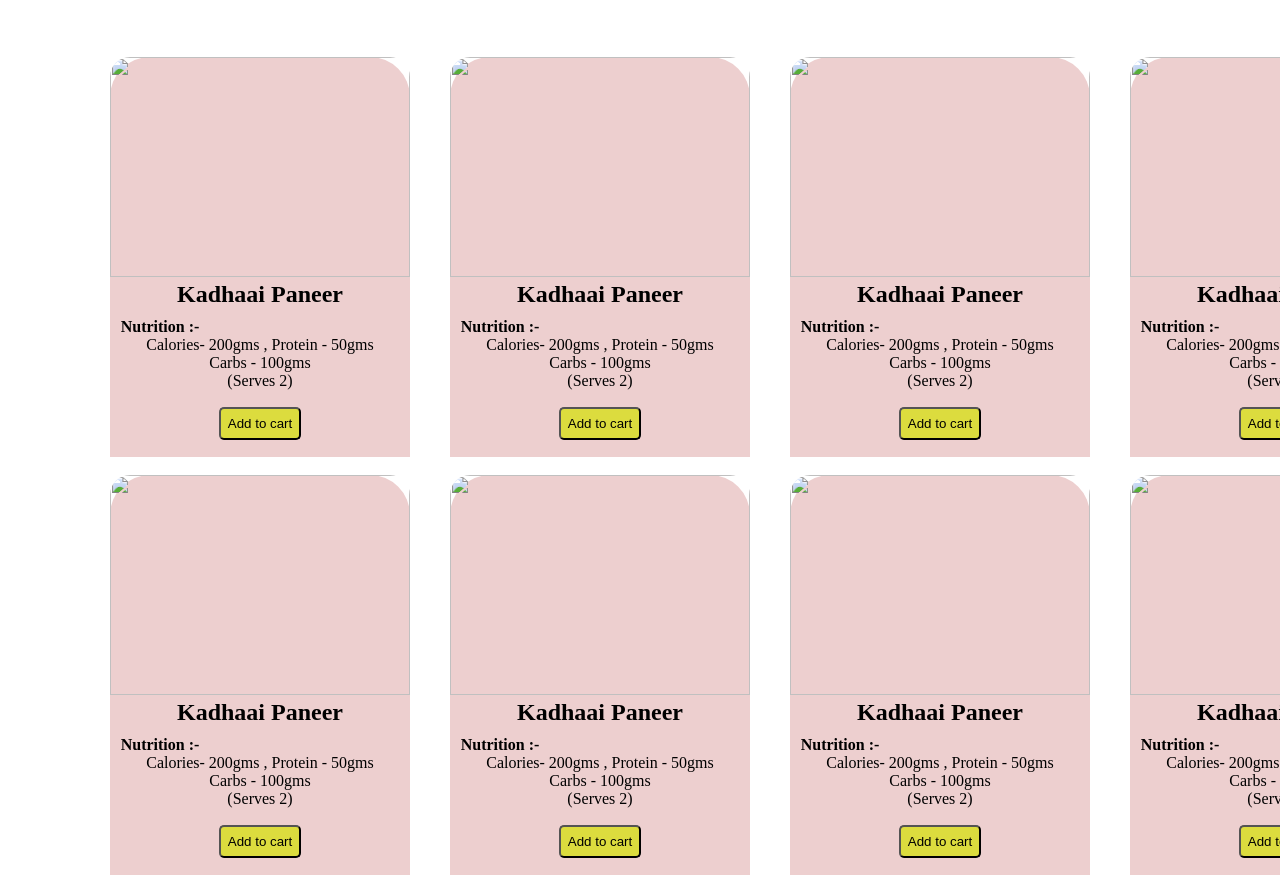
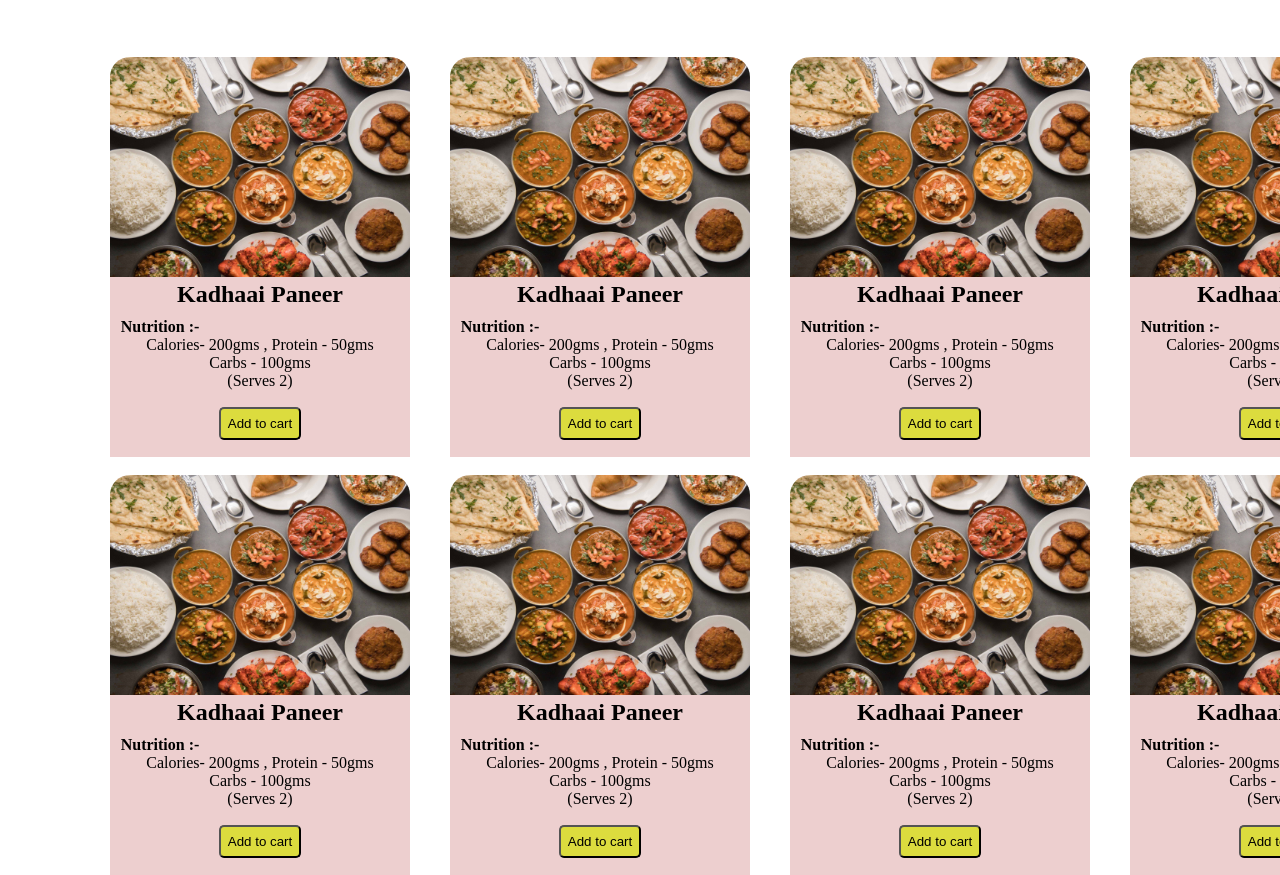
Before and after one commit to ayushg77/DeliciousDispatchFoodDelivery, a plain HTML site: page Menu-desserts.html in a window 1280 px wide. Shown: the part 67-942 px from the top of the page. Drawn offline with Linux system fonts and the light colour scheme.

Commit message:
Update Menu-desserts.html

```diff
--- a/Menu-desserts.html
+++ b/Menu-desserts.html
@@ -10,7 +10,7 @@
     <div class="container">
         <h1 class="North-Indian-Foods">Desserts</h1>
         <div class="menu-diplay-container">
-          <div class="items"><img src="images/north-indian1.jpg">
+          <div class="items"><img src="north-indian1.jpg">
              <p class="food-name">Kadhaai Paneer</p>
              <p id="Nutrition">Nutrition :-</p>
              <p>Calories- 200gms , Protein - 50gms</p>
@@ -18,7 +18,7 @@
              <p>(Serves 2)</p>
              <button type="submit" class="add-to-cart">Add to cart</button>
           </div>
-          <div class="items"><img src="images/north-indian1.jpg">
+          <div class="items"><img src="north-indian1.jpg">
             <p class="food-name">Kadhaai Paneer</p>
             <p id="Nutrition">Nutrition :-</p>
             <p>Calories- 200gms , Protein - 50gms</p>
@@ -26,7 +26,7 @@
             <p>(Serves 2)</p>
             <button type="submit" class="add-to-cart">Add to cart</button>
          </div>
-         <div class="items"><img src="images/north-indian1.jpg">
+         <div class="items"><img src="north-indian1.jpg">
             <p class="food-name">Kadhaai Paneer</p>
             <p id="Nutrition">Nutrition :-</p>
             <p>Calories- 200gms , Protein - 50gms</p>
@@ -34,7 +34,7 @@
             <p>(Serves 2)</p>
             <button type="submit" class="add-to-cart">Add to cart</button>
          </div>
-         <div class="items"><img src="images/north-indian1.jpg">
+         <div class="items"><img src="north-indian1.jpg">
             <p class="food-name">Kadhaai Paneer</p>
             <p id="Nutrition">Nutrition :-</p>
             <p>Calories- 200gms , Protein - 50gms</p>
@@ -44,7 +44,7 @@
          </div>
     </div><br>
     <div class="menu-diplay-container">
-        <div class="items"><img src="images/north-indian1.jpg">
+        <div class="items"><img src="north-indian1.jpg">
          <p class="food-name">Kadhaai Paneer</p>
          <p id="Nutrition">Nutrition :-</p>
          <p>Calories- 200gms , Protein - 50gms</p>
@@ -52,7 +52,7 @@
          <p>(Serves 2)</p>
          <button type="submit" class="add-to-cart">Add to cart</button>
         </div>
-        <div class="items"><img src="images/north-indian1.jpg">
+        <div class="items"><img src="north-indian1.jpg">
          <p class="food-name">Kadhaai Paneer</p>
          <p id="Nutrition">Nutrition :-</p>
          <p>Calories- 200gms , Protein - 50gms</p>
@@ -60,7 +60,7 @@
          <p>(Serves 2)</p>
          <button type="submit" class="add-to-cart">Add to cart</button>
        </div>
-       <div class="items"><img src="images/north-indian1.jpg">
+       <div class="items"><img src="north-indian1.jpg">
          <p class="food-name">Kadhaai Paneer</p>
          <p id="Nutrition">Nutrition :-</p>
          <p>Calories- 200gms , Protein - 50gms</p>
@@ -68,7 +68,7 @@
          <p>(Serves 2)</p>
          <button type="submit" class="add-to-cart">Add to cart</button>
        </div>
-       <div class="items"><img src="images/north-indian1.jpg">
+       <div class="items"><img src="north-indian1.jpg">
          <p class="food-name">Kadhaai Paneer</p>
          <p id="Nutrition">Nutrition :-</p>
          <p>Calories- 200gms , Protein - 50gms</p>
```
